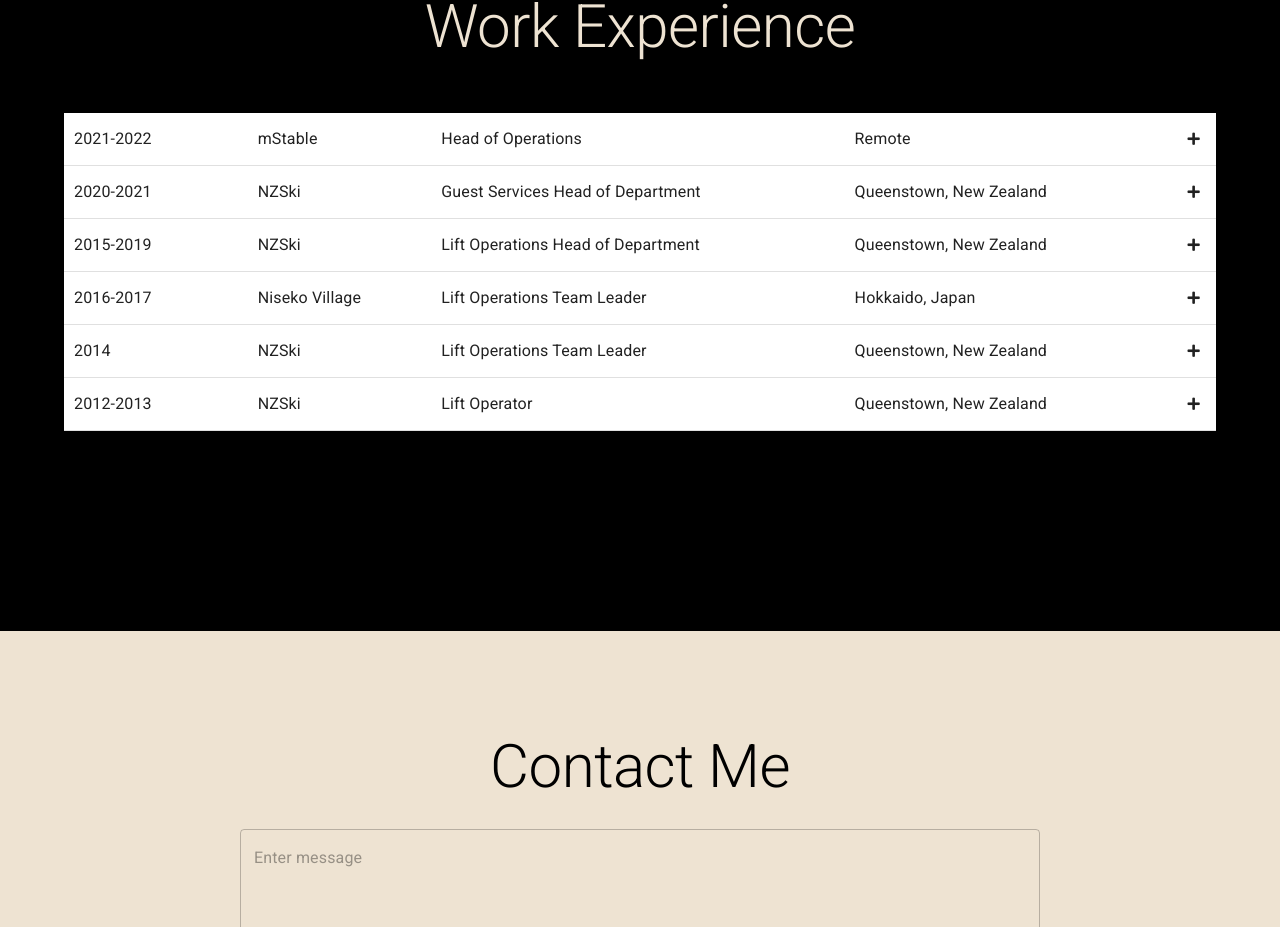
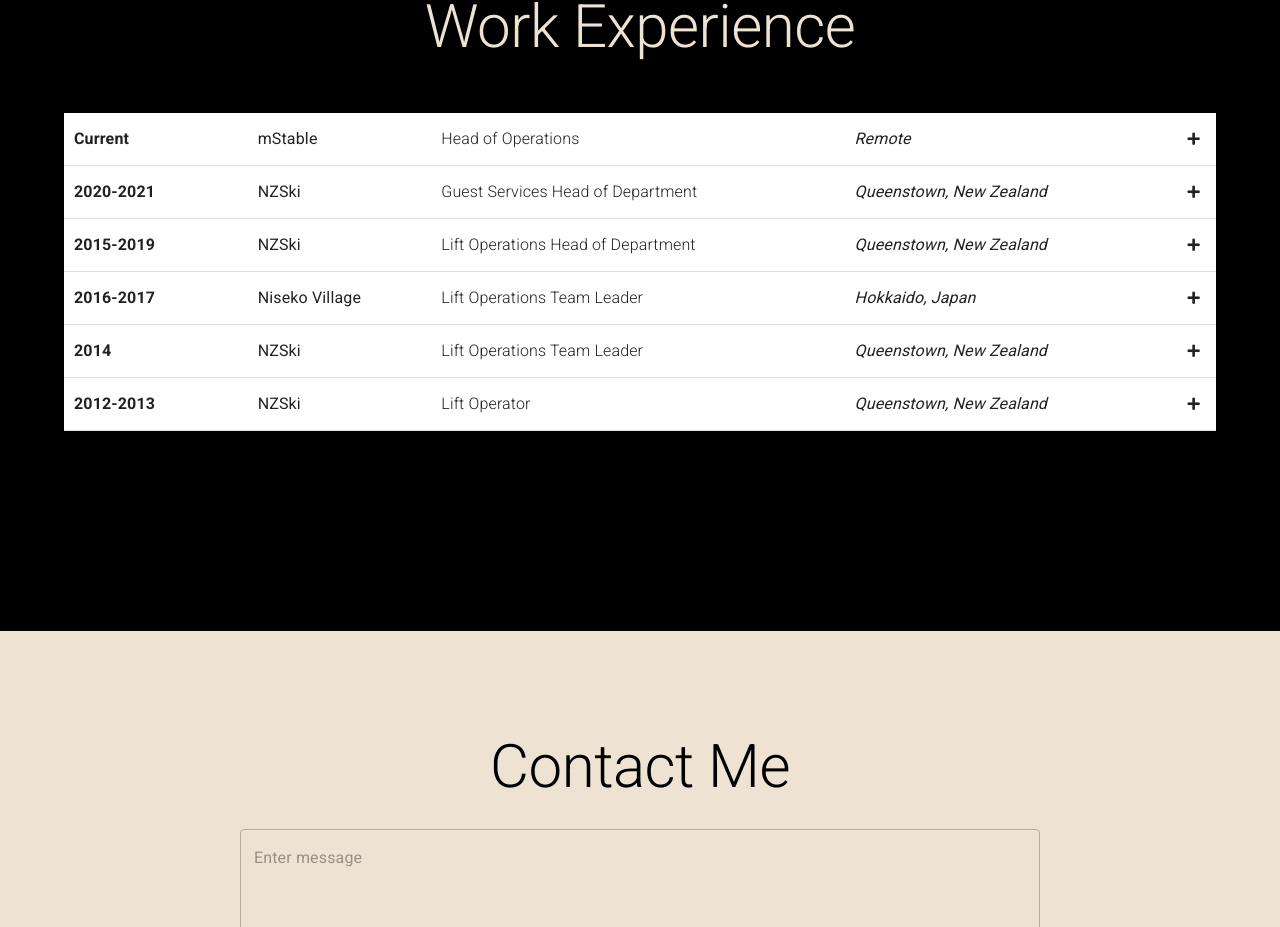
Before and after one commit to camsoulsby/personal-website, a React (Vite) app: page / in a window 1280 px wide. Shown: the part 2717-3644 px from the top of the page. Built offline with nearby package versions, Linux system fonts and the light colour scheme.

Commit message:
close #8 style topography within experience table

```diff
--- a/src/components/Experience/index.tsx
+++ b/src/components/Experience/index.tsx
@@ -31,7 +31,7 @@
   }
   // add data
   const rows = [
-    createData("2021-2022", "mStable", "Head of Operations", "Remote", [
+    createData("Current", "mStable", "Head of Operations", "Remote", [
       "Leading operations for a team of 15 building a Decentralised Finance application",
       "Handling day to day HR, payroll, accounting, and legal tasks for legal entities in Germany, Australia and New Zealand as well as for a Decentralized Autonomous Organization",
       "Navigating a complex legal and regulatory environment in an emerging space",
@@ -103,23 +103,6 @@
     overflow: "hidden",
   };
 
-  const yearFormat = {
-
-  }
-
-  const companyFormat = {
-
-
-  }
-  const titleFormat = {
-
-
-  }
-  const locationFormat = {
-
-
-  }
-
   return (
     <div>
       <Container
@@ -142,17 +125,17 @@
                   <TableRow>
                   <TableCell sx={{padding: '0'}}>
                   <Grid container xs={12} spacing={0} sx={{margin: '0', padding: '0'}}>
-          <Grid item xs={12} sm={2} sx={{padding: '0'}}>
-            <TableCell sx={{border: 'none', padding: '0 0 0 10px', margin: '0'}}><Typography>{row.year}</Typography></TableCell>
+          <Grid item xs={12} sm={2}>
+            <TableCell sx={{border: 'none', padding: '0 0 0 10px'}}><Typography sx={{fontWeight: '700'}}>{row.year}</Typography></TableCell>
           </Grid>
-          <Grid item xs={12} sm={2} sx={companyFormat}>
-            <TableCell sx={{border: 'none', padding: '0 0 0 10px'}}><Typography>{row.company}</Typography></TableCell>
+          <Grid item xs={12} sm={2}>
+            <TableCell sx={{border: 'none', padding: '0 0 0 10px'}}><Typography sx={{fontWeight: '400'}}>{row.company}</Typography></TableCell>
           </Grid>
-          <Grid item xs={12} sm={4.5} sx={titleFormat}>
-            <TableCell sx={{border: 'none', padding: '0 0 0 10px'}}><Typography>{row.title}</Typography></TableCell>
+          <Grid item xs={12} sm={4.5}>
+            <TableCell sx={{border: 'none', padding: '0 0 0 10px'}}><Typography sx={{fontWeight: '300'}}>{row.title}</Typography></TableCell>
           </Grid>
-          <Grid item xs={12} sm={3.5} sx={locationFormat}>
-            <TableCell sx={{border: 'none', padding: '0 0 0 10px'}}><Typography>{row.location}</Typography></TableCell>
+          <Grid item xs={12} sm={3.5}>
+            <TableCell sx={{border: 'none', padding: '0 0 0 10px'}}><Typography sx={{fontStyle: 'italic'}}>{row.location}</Typography></TableCell>
           </Grid>
         </Grid>
         </TableCell>
```
